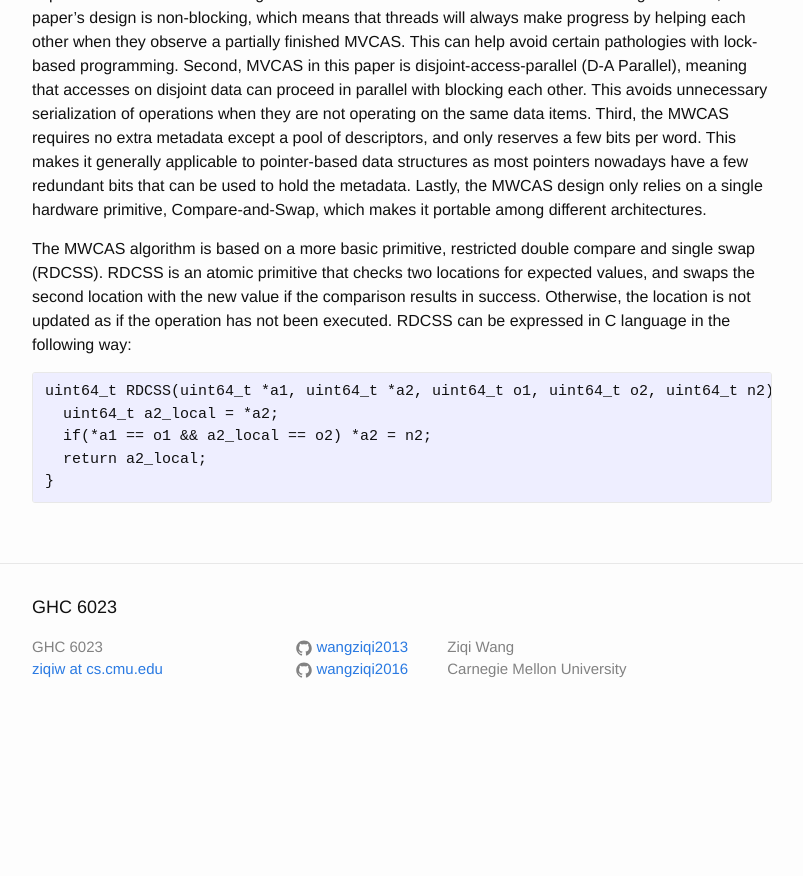
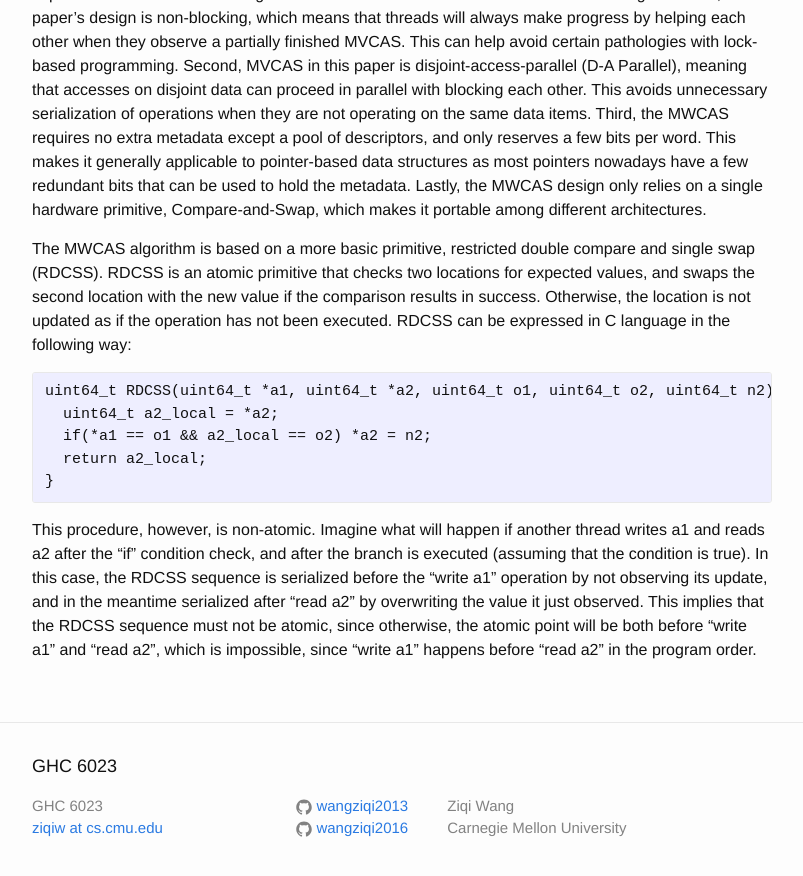
Before and after one commit to wangziqi2013/wangziqi2013.github.io, a Jekyll site: the page built from _posts/2019-11-08-mwcas.markdown, in a window 1280 px wide and 900 px high, scrolled down 582 px. Shown: the top 876 px of the window, without its empty margins (238-1041 px from the left). Built offline with Jekyll 4.4.1, drawn with Linux system fonts in a browser that asks for light colours; before the commit the page ends 1323 px from its top, so only the background shows below that.

Commit message:
Adding atomocity proof

````diff
--- a/_posts/2019-11-08-mwcas.markdown
+++ b/_posts/2019-11-08-mwcas.markdown
@@ -37,3 +37,10 @@ uint64_t RDCSS(uint64_t *a1, uint64_t *a2, uint64_t o1, uint64_t o2, uint64_t n2
   return a2_local;
 }
 ```
+
+This procedure, however, is non-atomic. Imagine what will happen if another thread writes a1 and reads a2 after the "if"
+condition check, and after the branch is executed (assuming that the condition is true). In this case, the RDCSS sequence
+is serialized before the "write a1" operation by not observing its update, and in the meantime serialized after "read a2"
+by overwriting the value it just observed. This implies that the RDCSS sequence must not be atomic, since otherwise, the
+atomic point will be both before "write a1" and "read a2", which is impossible, since "write a1" happens before "read a2"
+in the program order.
````
